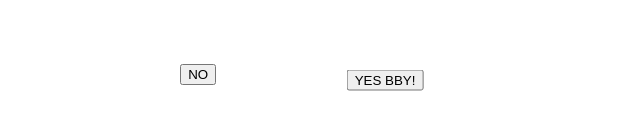
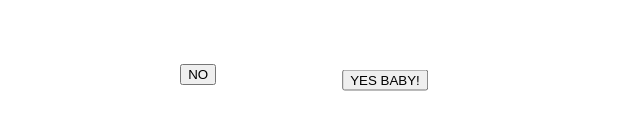
Before and after one commit to DikshaSachdeva04/Dikshasachdeva04.github.io, a plain HTML site: page index.html in a window 1280 px wide. Shown: the part 480-610 px from the top of the page, 319-959 px from the left. Drawn offline with Linux system fonts and the light colour scheme.

Commit message:
Update index.html

```diff
--- a/index.html
+++ b/index.html
@@ -34,7 +34,7 @@
 </style>
 </head>
 <body>
-<button id="botao1">YES BBY!</button>
+<button id="botao1">YES BABY!</button>
 <button id="botao2">NO</button>
 <script>
 const button2 = document.getElementById('botao2');
```
